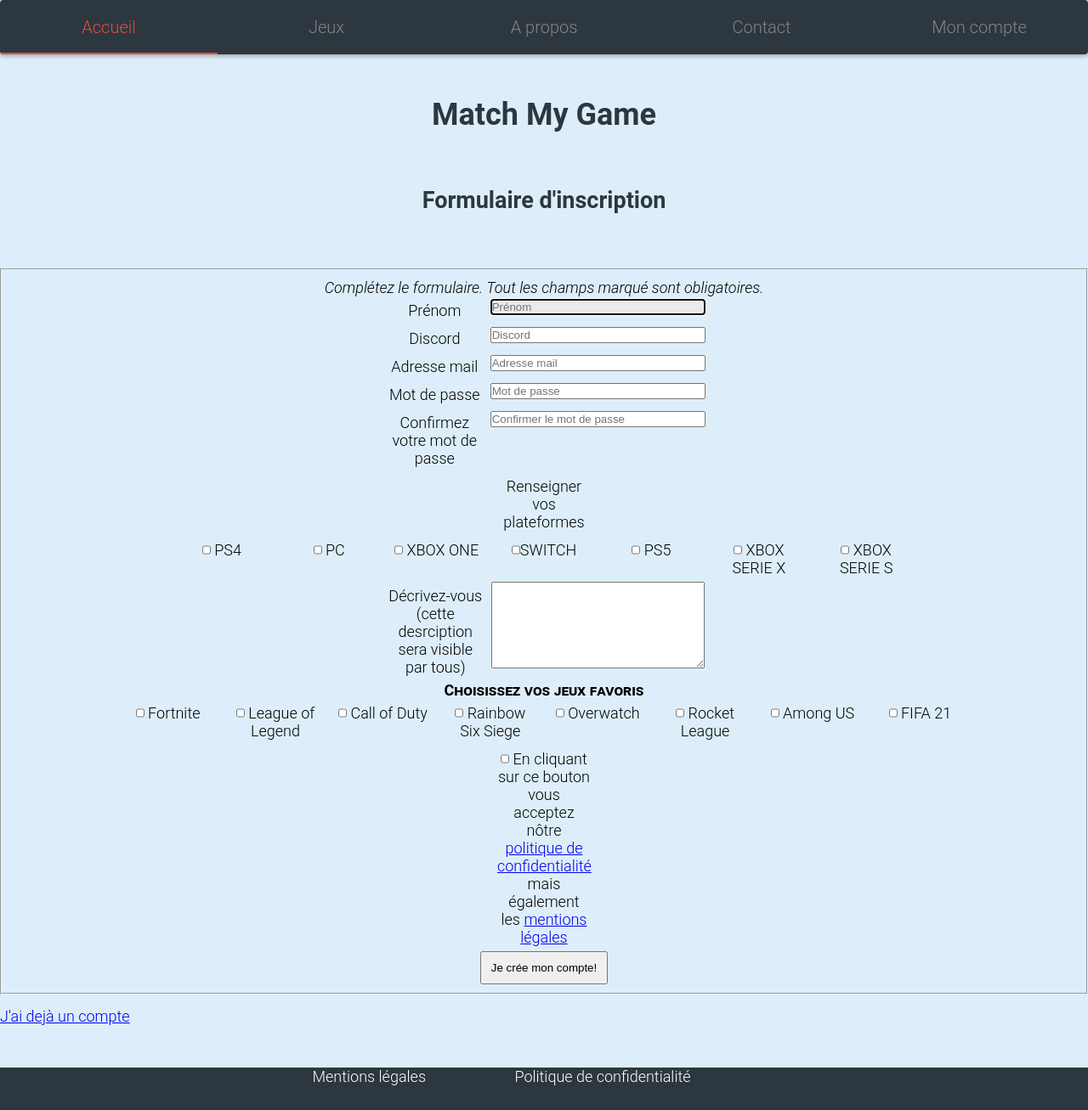
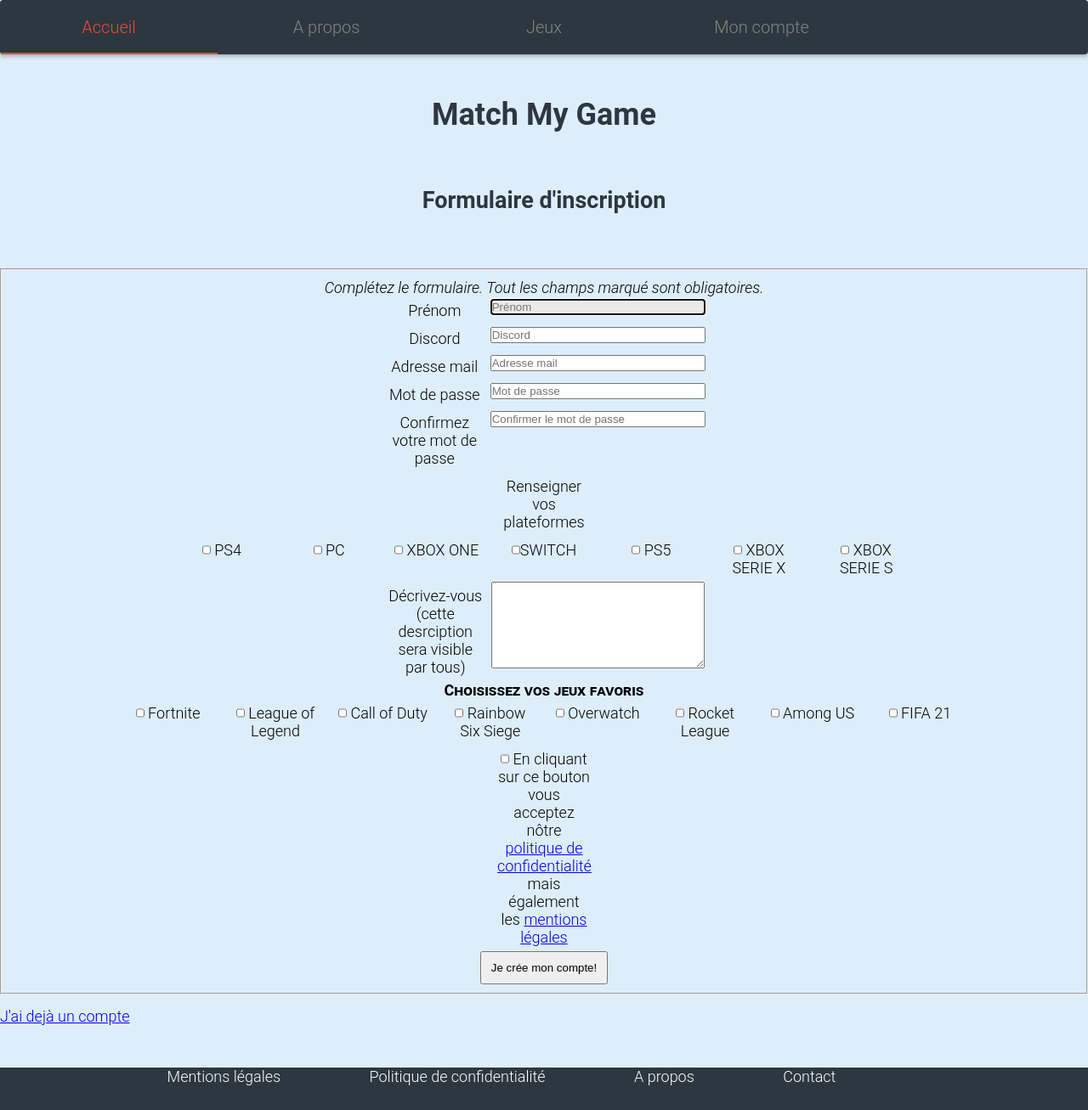
Before and after one commit to MatchMyGame/MatchMyGame, a PHP site: page /formulaire.php in a window 1280 px wide. Shown: the whole page at 85% size. Run offline with PHP 8.4, Linux system fonts and the light colour scheme.

Commit message:
modif visuel

```diff
--- a/footer.php
+++ b/footer.php
@@ -3,6 +3,8 @@
 
 			<a href="legales.html">Mentions légales </a>
 			<a href="confidentialité.html"s>Politique de confidentialité</a>
+			<a href="description.php">A propos</a>
+			<a href="contact.php">Contact</a>
 
 	</div>
 </footer>
--- a/header.php
+++ b/header.php
@@ -3,11 +3,16 @@
 		<div id="menu-nav">
 		  <div id="navigation-bar">
 		    <ul>
-		      <li><a href="index.php"><i class="fa fa-home"></i><span>Accueil</span></a></li>
-		      <li><a href="jeux.php"><i class="fa fa-handshake"></i><span>Jeux</span></a></li>
-		      <li><a href="description.php"><i class="fa fa-user"></i><span>A propos</span></a></li>
-		      <li><a href="contact.php"><i class="fa fa-book"></i><span>Contact</span></a></li>
-			  <li><a href="compte.php"><i class="fa fa-rss"></i> <span>Mon compte</span></a></li>
+
+		      		<li><a href="index.php"><i class="fa fa-home"></i><span>Accueil</span></a></li>
+
+		     		<li><a href="compte.php"><i class="fa fa-rss"></i> <span>A propos</span></a></li>
+
+		      		<li><a href="jeux.php"><i class="fa fa-handshake"></i><span>Jeux</span></a></li>
+
+			  		<li><a href="compte.php"><i class="fa fa-rss"></i> <span>Mon compte</span></a></li>
+
+
 		    </ul>
 		  </div>
   		</div>
--- a/styles.css
+++ b/styles.css
@@ -53,6 +53,12 @@ p {
   transition: all 0.2s ease-in-out;
 }
 
+/*header {
+  display: flex;
+  justify-content: space-around;
+  max-width: 70%;
+  margin: auto;
+}*/
 
 #menu-nav {
   max-width: 100%;
```
